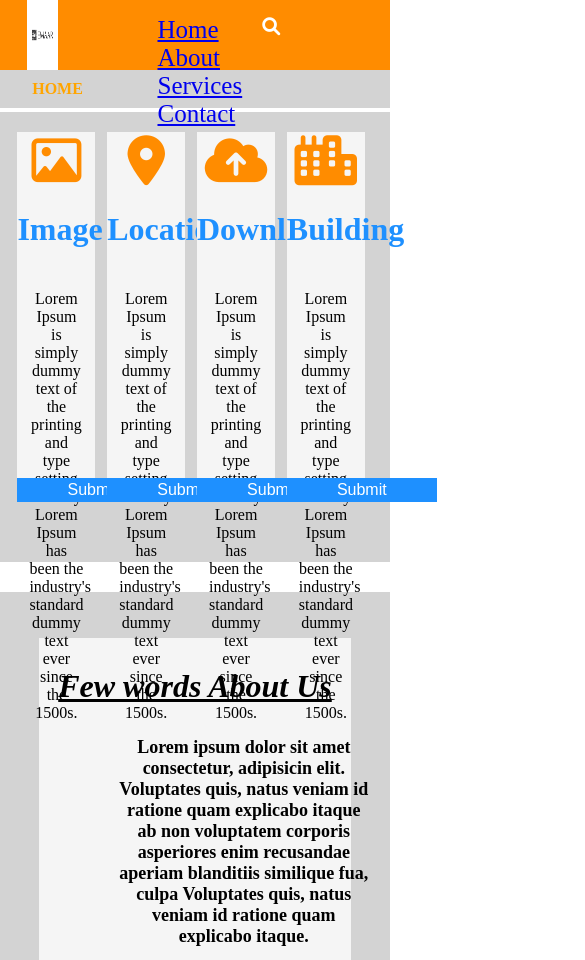
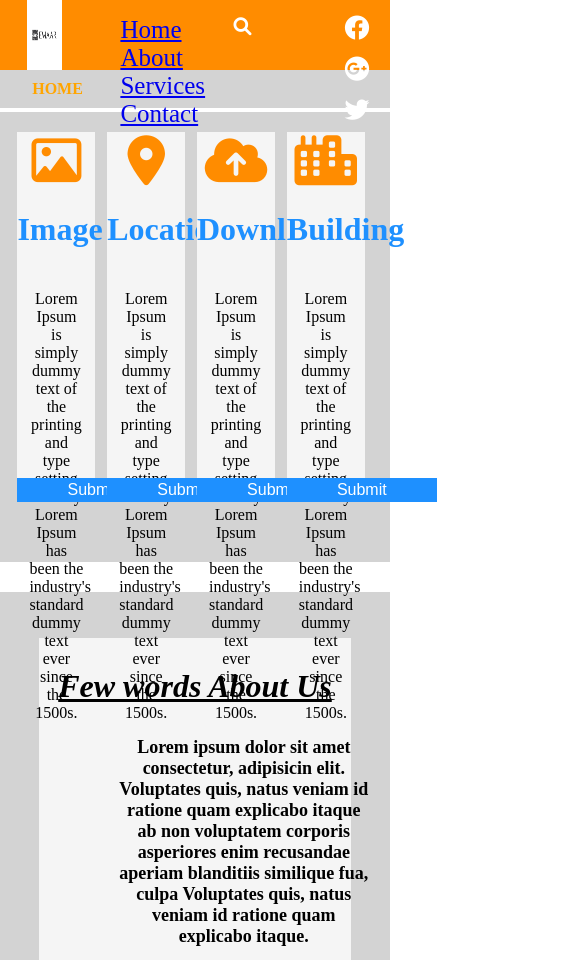
Before and after one commit to Syed-Muhammad-Ali-Rizvi/test, a plain HTML site: page index.html in a window 390 px wide. Shown: the top 960 px of the page, 585 px wide, since content can reach past the window. Drawn offline with Linux system fonts and the light colour scheme.

Commit message:
Update styles.css

```diff
--- a/styles.css
+++ b/styles.css
@@ -341,3 +341,61 @@ New
     width: 80%;
     padding: 10px 80px;
 }
+
+@media screen and (max-width:1024px){
+    .mainN {
+        padding-bottom:100px !important;
+    }
+
+    nav {
+      padding-left:0px !important;
+  }
+    nav ul li {
+      padding:0px 18px;
+    }
+
+    h4{
+      padding-bottom:0px !important
+    }
+    .nav-div .lastp{
+      padding-left:120px !important;
+    }
+
+    .i-padding {
+      padding-left: 20%;
+  }
+
+   .img-style{
+     height:70px !important;
+     width:9%;
+   }
+  }
+
+@media screen and (max-width:768px){
+  .mainN {
+      padding-bottom:100px !important;
+  }
+
+  nav {
+    padding-left:0px !important;
+}
+  nav ul li {
+    padding:0px 18px;
+  }
+
+  h4{
+    padding-bottom:0px !important
+  }
+  .nav-div .lastp{
+    padding-left:120px !important;
+  }
+
+  .i-padding {
+    padding-left: 20%;
+}
+
+ .img-style{
+   height:70px !important;
+   width:9%;
+ }
+}
```
